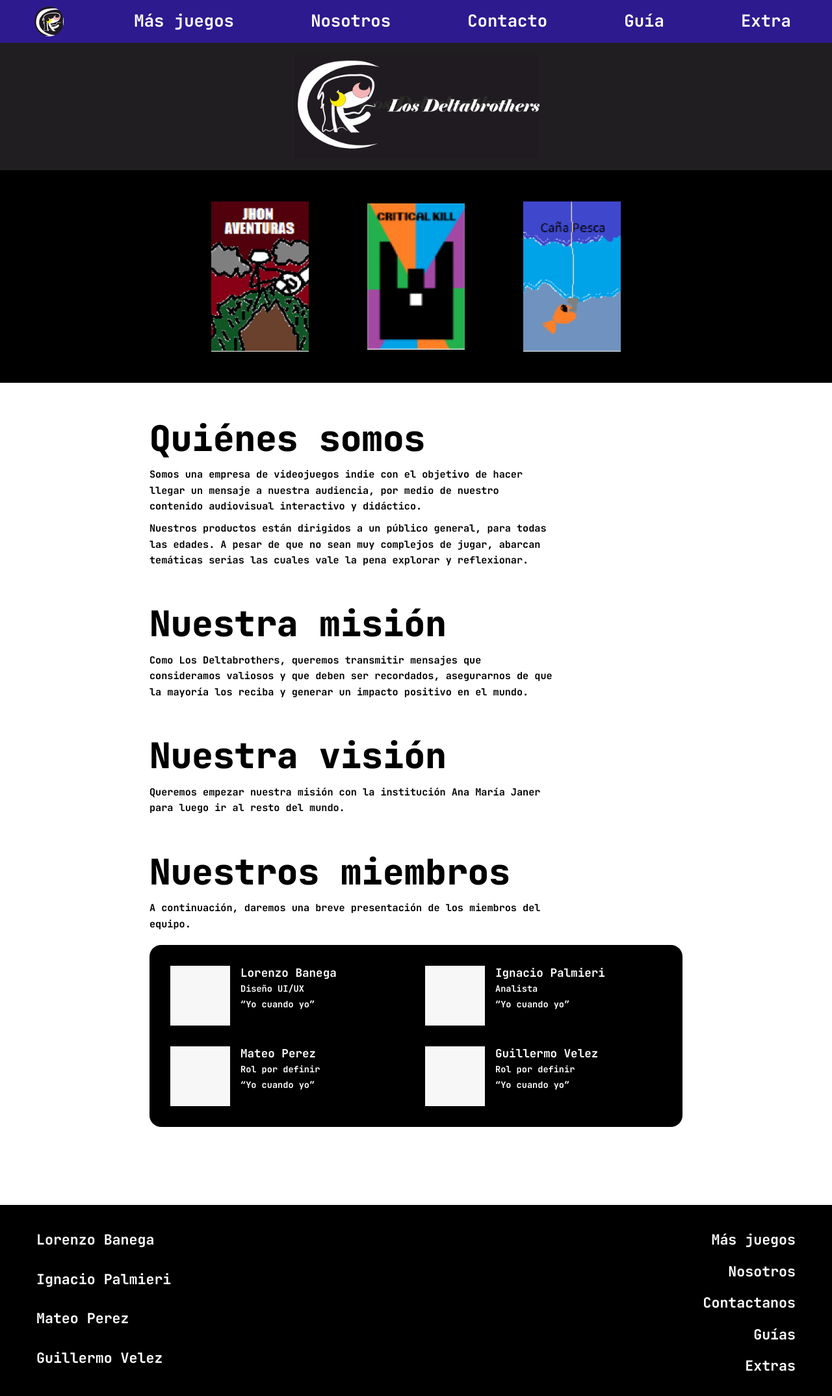
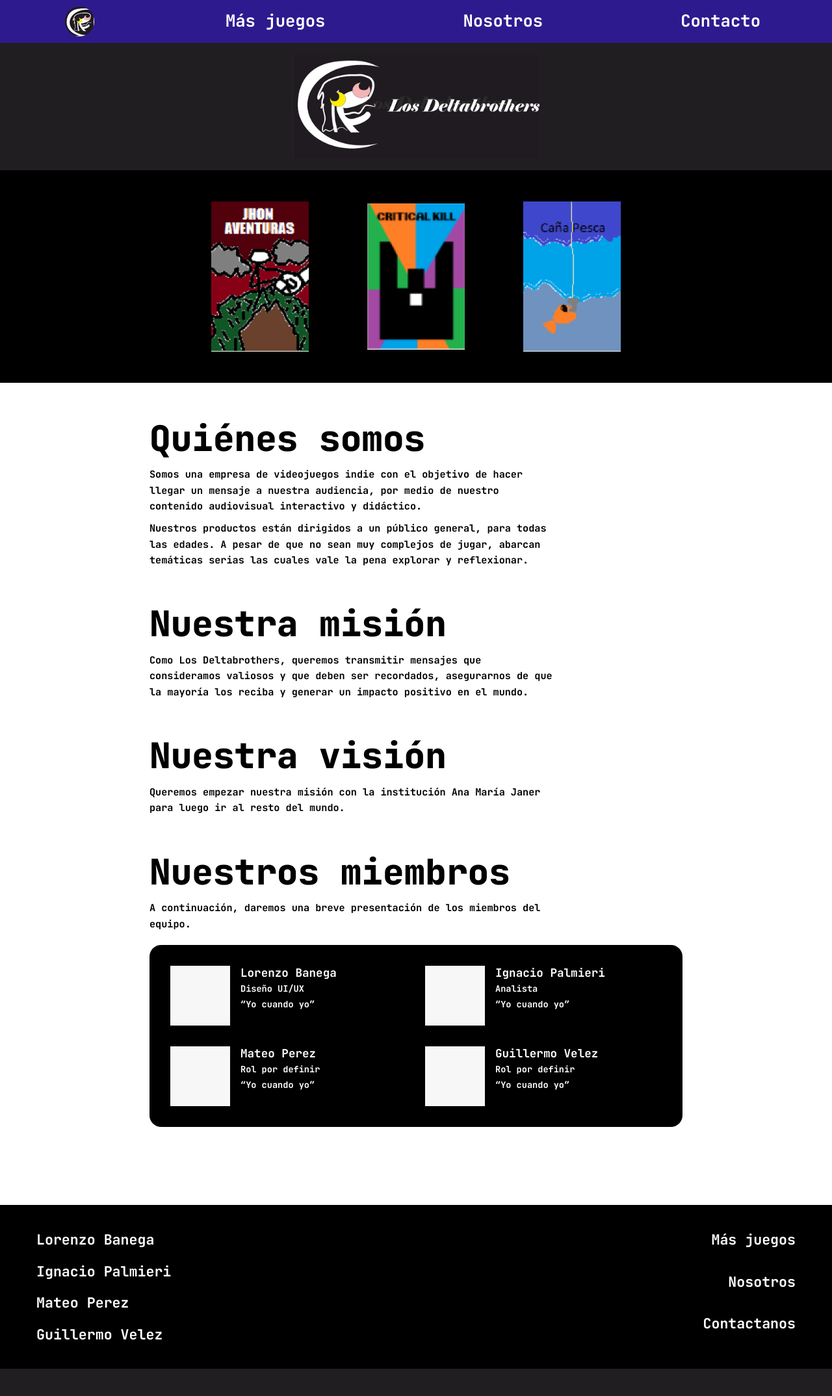
Before and after one commit to yocuando0101/losdeltabrothers.github.com, a plain HTML site: page index.html in a window 1280 px wide. Shown: the whole page at 65% size. After the commit the page ends 2106 px from the top, so only its background shows below. Drawn offline with Linux system fonts and the light colour scheme; no server answers.

Commit message:
Update index.html

```diff
--- a/index.html
+++ b/index.html
@@ -19,8 +19,6 @@
     <a href="#juegos" data-home>Más juegos</a>
     <a href="#nosotros" data-home>Nosotros</a>
     <a href="contactos/contacto.html">Contacto</a>
-    <a href="#" data-soon>Guía</a>
-    <a href="#" data-soon>Extra</a>
   </nav>
 
   <header class="banner" id="inicio">
@@ -133,8 +131,6 @@
       <li><a href="#juegos" data-home>Más juegos</a></li>
       <li><a href="#nosotros" data-home>Nosotros</a></li>
       <li><a href="contactos/contacto.html">Contactanos</a></li>
-      <li><a href="#" data-soon>Guías</a></li>
-      <li><a href="#" data-soon>Extras</a></li>
     </ul>
   </footer>
 
```
